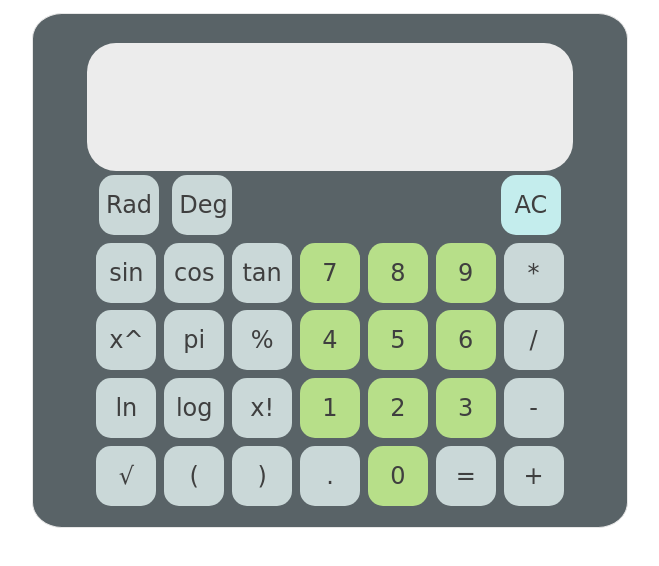
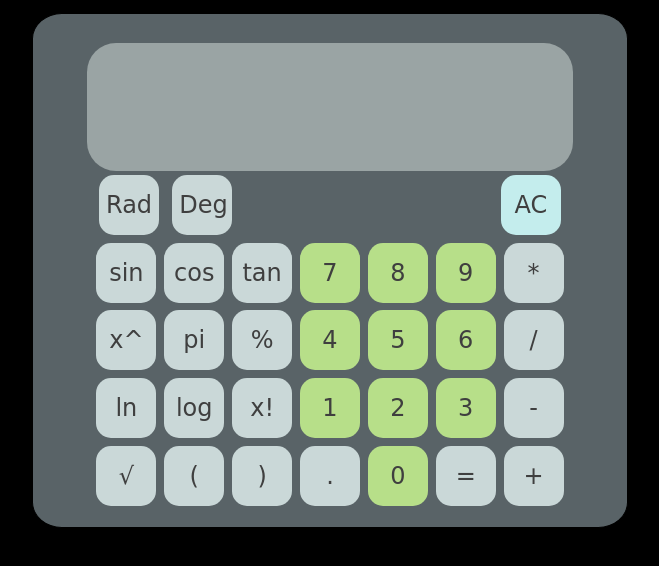
Before and after one commit to Godofin/WidgetsNotion, a plain HTML site: page index.html in a window 1280 px wide. Shown: the whole page, without its empty margins (310-969 px from the left). Drawn offline with Linux system fonts and the light colour scheme; a web font is replaced by a local one.

Commit message:
New update

```diff
--- a/index.html
+++ b/index.html
@@ -15,7 +15,7 @@ body {
   text-align: center;
   font-size: 23px;
   color: #000;
-  background-color:white;
+  background-color:black;
 
 }
 
@@ -47,7 +47,7 @@ a:visited  {
     margin: 1% 0;
     color: black;
     border-radius: 5%;
-	border: 1px solid #e7e7e7;
+	border: 1px solid black;
 /*     box-shadow: 0px 8px 20px 0px grey; */
     background-color: #596367;
 
@@ -86,13 +86,13 @@ a:visited  {
 
 .button:active,
 .button-active {
-  background: gold;
+  background: #cad8d8;
   color: white;
   transform: scale(0.9);
 }
 
  #screen{
-    background-color: #ececec;
+    background-color: #9aa4a4;
     border: 3px solid transparent;
     /* box-shadow: 3px 3px 3px 3px grey; */
     border-radius: 29px;
```
